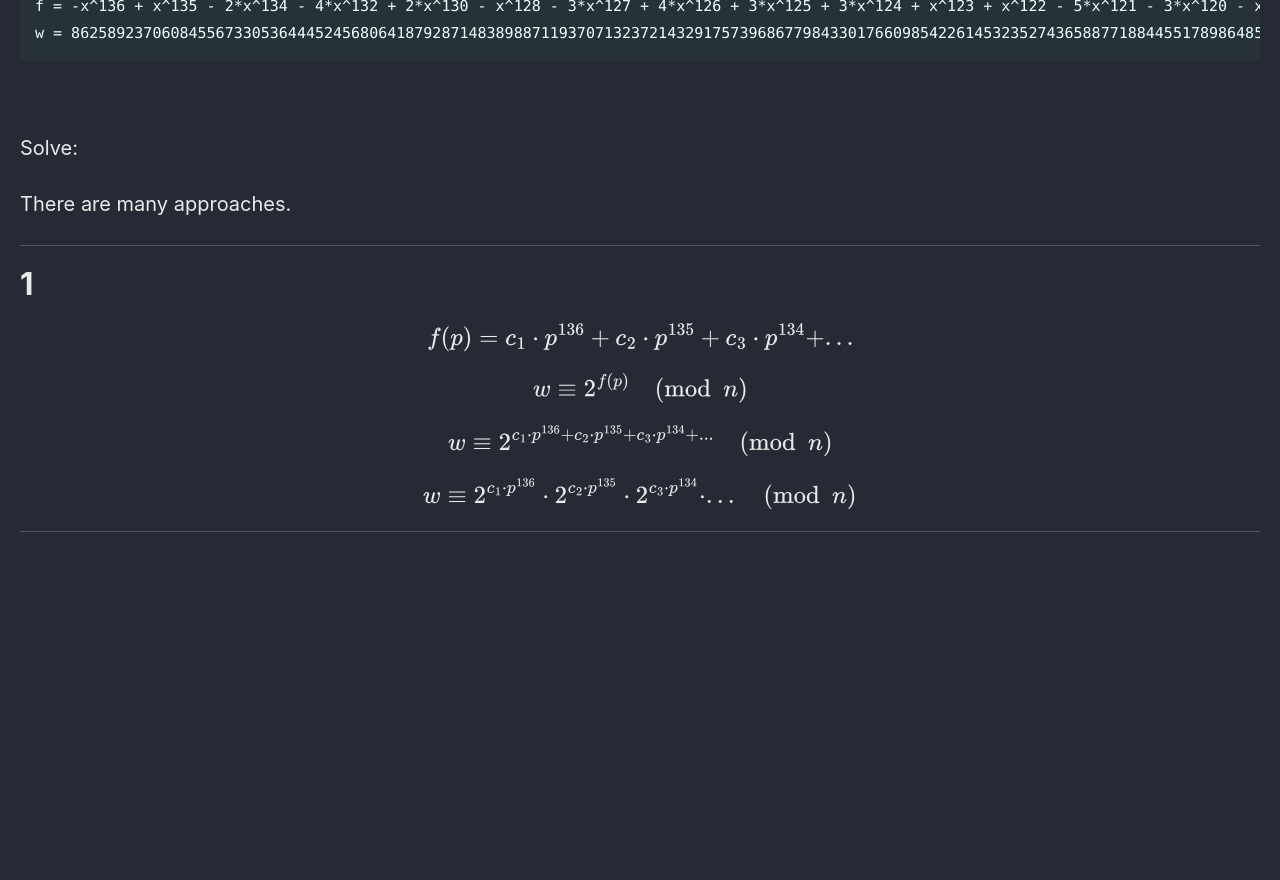
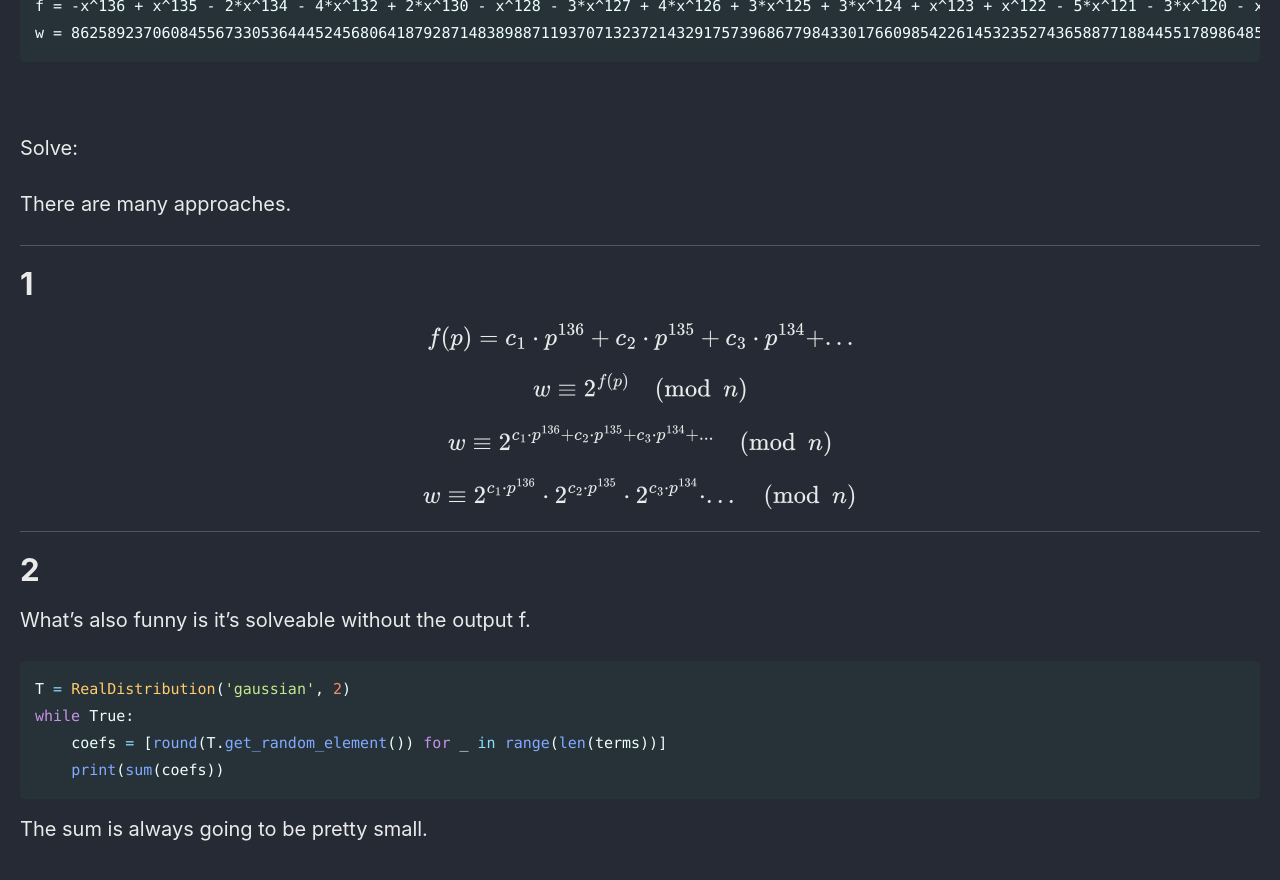
Before and after one commit to Connor-McCartney/Connor-McCartney.github.io, a Jekyll site: the page built from _pages/cryptography/other/univariate-ImaginaryCTF54.md, in a window 1280 px wide and 900 px high, scrolled down 1164 px. Shown: the top 880 px of the window. Built offline with Jekyll 4.4.1, drawn with Linux system fonts in a browser that asks for light colours; cached includes are drawn as plain includes; before the commit the page ends 1746 px from its top, so only the background shows below that.

Commit message:
Update univariate-ImaginaryCTF54.md

````diff
--- a/_pages/cryptography/other/univariate-ImaginaryCTF54.md
+++ b/_pages/cryptography/other/univariate-ImaginaryCTF54.md
@@ -74,3 +74,16 @@ w \equiv 2^{c_1 \cdot p^{136}} \cdot 2^{c_2 \cdot p^{135}} \cdot 2^{c_3 \cdot p^
 $$
 
 ---
+
+# 2
+
+What's also funny is it's solveable without the output f.
+
+```python
+T = RealDistribution('gaussian', 2)
+while True:
+    coefs = [round(T.get_random_element()) for _ in range(len(terms))]
+    print(sum(coefs))
+```
+
+The sum is always going to be pretty small.
````
